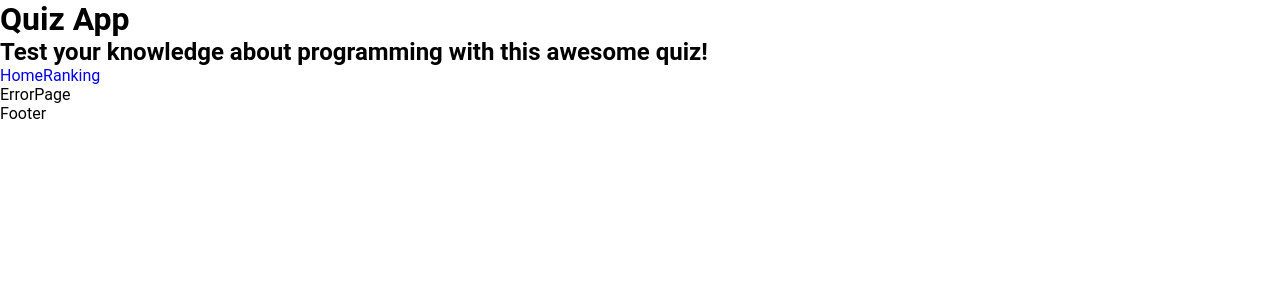
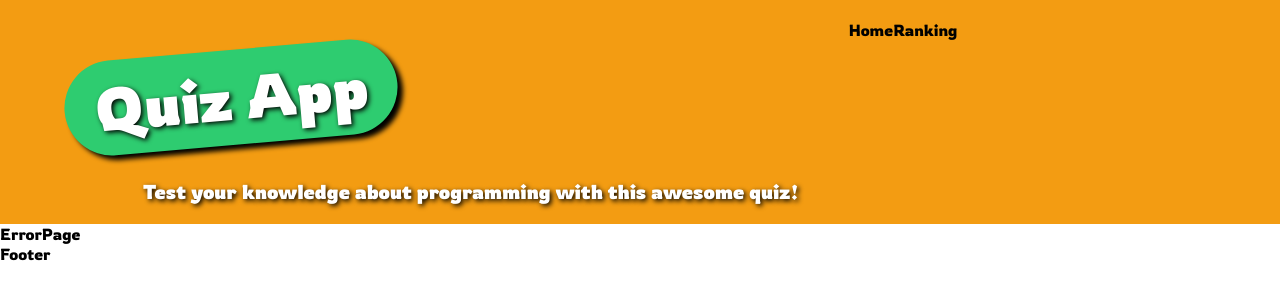
Before and after one commit to Pancratzia/Monthly-Projects, a React (Vite) app in the folder quiz-app/: page /quiz in a window 1280 px wide. Shown: the top 300 px of the page. Built offline with nearby package versions, Linux system fonts and the light colour scheme; no server answers; the HTML template or start-up script is replaced by a standard one.

Commit message:
Haciendo la parte derecha del header

```diff
--- a/quiz-app/src/components/layouts/Header.jsx
+++ b/quiz-app/src/components/layouts/Header.jsx
@@ -1,16 +1,33 @@
 import { Link } from "react-router-dom";
 import PropTypes from "prop-types";
 
-const Header = ({page}) => {
+const Header = ({ page }) => {
   return (
     <header className="header">
-      <h1>Quiz App</h1>
-      <h2>Test your knowledge about programming with this awesome quiz!</h2>
+      <div className="container">
+        <div className="left">
+          <h1 className="title">
+            <Link to="/">Quiz App</Link>
+          </h1>
+          <h2 className="subtitle">
+            Test your knowledge about programming with this awesome quiz!
+          </h2>
+        </div>
 
-      <nav className="nav">
-        <Link to="/" className={page === "home" ? "active" : ""}>Home</Link>
-        <Link to="/rank" className={page === "rank" ? "active" : ""}>Ranking</Link>
-      </nav>
+        <div className="right">
+          <nav className="nav">
+            <Link to="/" className={page === "home" ? "active link" : "link"}>
+              Home
+            </Link>
+            <Link
+              to="/ranking"
+              className={page === "rank" ? "active link" : "link"}
+            >
+              Ranking
+            </Link>
+          </nav>
+        </div>
+      </div>
     </header>
   );
 };
@@ -18,5 +35,5 @@ const Header = ({page}) => {
 export default Header;
 
 Header.propTypes = {
-  page: PropTypes.string
-}
+  page: PropTypes.string,
+};
--- a/quiz-app/src/index.css
+++ b/quiz-app/src/index.css
@@ -1,44 +1,130 @@
-:root{
+@import url("https://fonts.googleapis.com/css2?family=Rowdies:wght@300;400;700&display=swap");
+
+:root {
   --azul-oscuro: #2b3d4f;
   --azul: #3398db;
   --verde: #2ecc70;
   --amarillo: #f39c12;
   --rojo: #e74d3c;
 
-    --black: #000;
-    --white: #fff;
+  --negro: #000;
+  --blanco: #fff;
+
+  --font-family: "Rowdies", cursive;
+  --box-shadow: 0.5rem 0.5rem 0.5rem var(--negro);
+  --text-shadow: 0.2rem 0.2rem 0.5rem var(--negro);
 }
 
-*{
+* {
   margin: 0;
   padding: 0;
   box-sizing: border-box;
 }
 
-*::before, *::after{
+*::before,
+*::after {
   box-sizing: inherit;
 }
 
-html{
+html {
   font-size: 62.5%;
 }
 
-body{
-    font-family: 'Roboto', sans-serif;
+body {
+  font-family: var(--font-family);
   font-size: 1.6rem;
 }
 
-h1, h2, h3, h4, h5, h6, p{
+h1,
+h2,
+h3,
+h4,
+h5,
+h6,
+p {
   margin: 0;
   padding: 0;
 }
 
-ul, ol{
+ul,
+ol {
   list-style: none;
   margin: 0;
   padding: 0;
 }
 
-a{
+a {
   text-decoration: none;
+  color: inherit;
 }
+
+/*UTILIDADES*/
+
+.container {
+  width: min(90%, 120rem);
+  margin: 0 auto;
+}
+
+/*HEADER*/
+
+.header {
+  background-color: var(--amarillo);
+  padding: 2rem 0;
+
+  & .container {
+    display: grid;
+    gap: 2rem;
+
+    @media (min-width: 768px) {
+      grid-template-columns: 2fr 1fr;
+      gap: 5rem;
+    }
+
+    .left {
+        text-align: left;
+
+      & .title {
+        position: relative;
+        background-color: var(--verde);
+        display: inline-block;
+        padding: 1rem 3rem;
+        font-size: clamp(6rem, 5vw, 4rem);
+        color: var(--blanco);
+        border-radius: 5rem;
+        transform: rotate(-5deg);
+        margin: 3rem 0;
+        box-shadow: var(--box-shadow);
+        text-shadow: var(--text-shadow);
+        text-align: center;
+        overflow: hidden;
+
+        &::before {
+            content: '';
+            position: absolute;
+            top: 0;
+            left: -100%;
+            width: 100%;
+            height: 100%;
+            background-color: var(--rojo);
+            transition: left 0.3s;
+            z-index: -1;
+          }
+
+        &:hover::before{
+            left: 0;
+        }
+      }
+
+      & .subtitle {
+          text-align: center;
+          color: var( --blanco);
+          text-shadow: var(--text-shadow);
+          font-size: 2rem;
+
+        @media (min-width: 1024px) {
+          text-align: right;
+        }
+      }
+    }
+  }
+}
```
Lines whose indentation alone changed are shown as unchanged.
